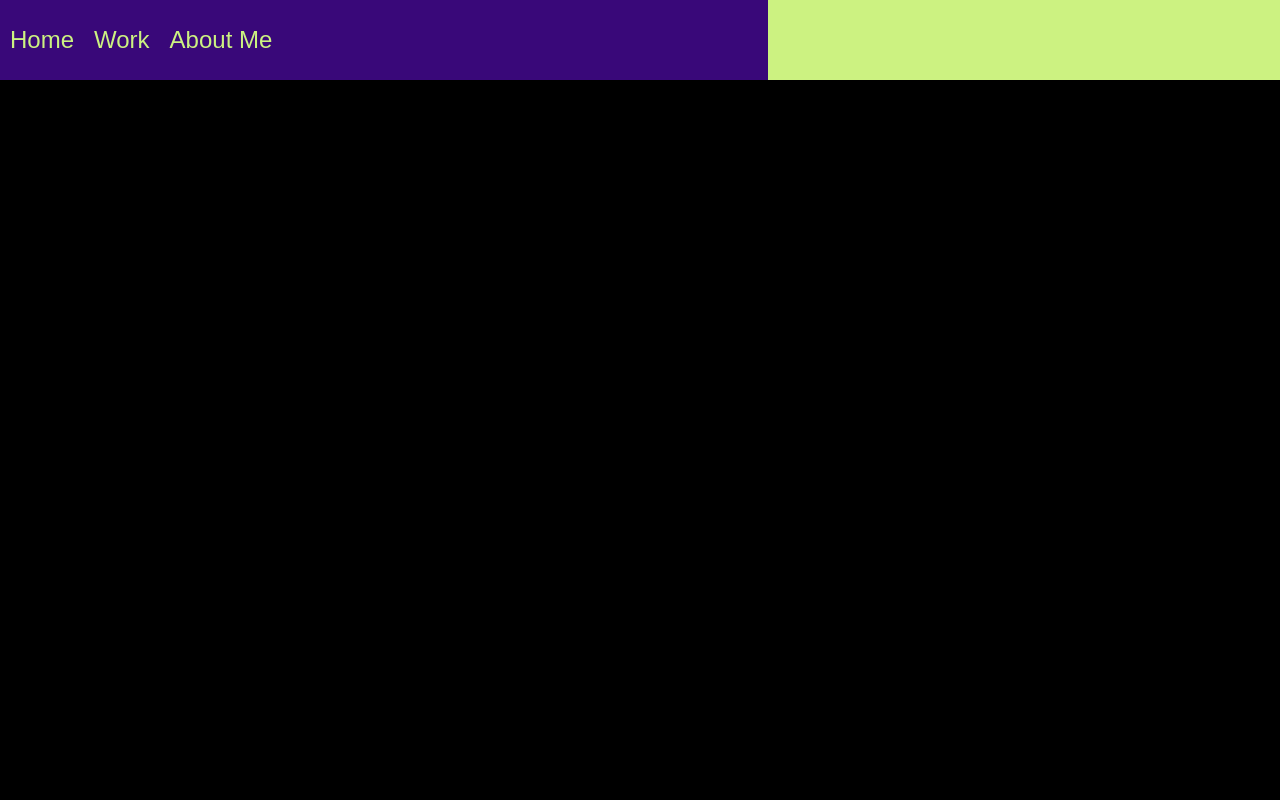
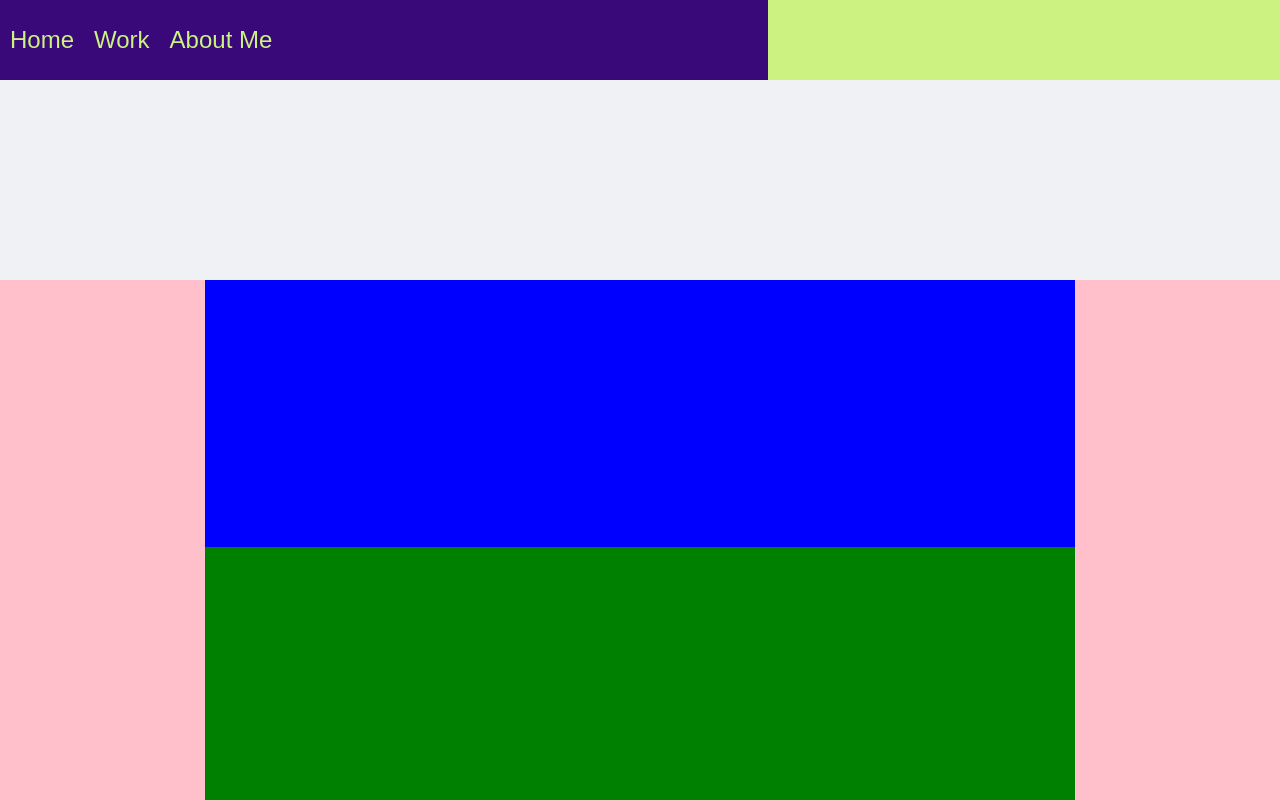
Before and after one commit to Danfirech/dan-portfolio, a React (Create React App) app: page /js in a window 1280 px wide. Shown: the top 800 px of the page. Built offline with nearby package versions, Linux system fonts and the light colour scheme.

Commit message:
added pages

```diff
--- a/src/pages/WorkTypePages/JavascriptPage.js
+++ b/src/pages/WorkTypePages/JavascriptPage.js
@@ -1,18 +1,35 @@
 import React from "react";
 import Navbar from "../../components/NavBar";
-import { WorkPageWhole } from "../../styles/WorkPages.Style";
+import {
+  WorkPageWhole,
+  TextStrip,
+  WorkCenterContainer,
+  WorkLeftContainer,
+  WorkRightContainer,
+  WholePage,
+  WorkBottomContainer,
+  WorkTopContainer,
+  WorkMiddleContainer,
+} from "../../styles/WorkPages.Style";
 
-function AboutMe() {
+function JavascriptPage() {
   return (
     <>
-      <nav>
+      <div>
         <Navbar />
-      </nav>
-      <div>
-        <WorkPageWhole />
+        <TextStrip />
+        <WorkPageWhole>
+          <WorkLeftContainer />
+          <WorkCenterContainer>
+            <WorkTopContainer />
+            <WorkMiddleContainer />
+            <WorkBottomContainer />
+          </WorkCenterContainer>
+          <WorkRightContainer />
+        </WorkPageWhole>
       </div>
     </>
   );
 }
 
-export default AboutMe;
+export default JavascriptPage;
--- a/src/styles/WorkPages.Style.js
+++ b/src/styles/WorkPages.Style.js
@@ -1,7 +1,62 @@
 import styled from "styled-components";
 
+export const WholePage = styled.div`
+  display: flex;
+  height: 100%;
+  width: 100%;
+`;
+
 export const WorkPageWhole = styled.div`
+  display: flex;
+  height: 100%;
+  width: 100%;
+`;
+
+export const TextStrip = styled.div`
+  height: 200px;
+  width: 100%;
+  background-color: #f0f1f4;
+`;
+
+export const WorkLeftContainer = styled.div`
+  display: flex;
+  height: 100vh;
+  width: 16%;
+  background-color: pink;
+`;
+
+export const WorkCenterContainer = styled.div`
+  display: flex;
+  flex-direction: column;
+  height: 100vh;
+  width: 68%;
   background-color: black;
+`;
+
+export const WorkRightContainer = styled.div`
+  display: flex;
   height: 100vh;
-  width: 100vw;
+  width: 16%;
+  background-color: pink;
 `;
+
+export const WorkTopContainer = styled.div`
+  display: flex;
+  height: 33.33%;
+  width: 100%;
+  background-color: blue;
+`;
+
+export const WorkMiddleContainer = styled.div`
+  display: flex;
+  height: 33.33%;
+  width: 100%;
+  background-color: green;
+`;
+
+export const WorkBottomContainer = styled.div`
+  display: flex;
+  height: 33.33%;
+  width: 100%;
+  background-color: blue;
+`;
```
Also changed, not shown: src/pages/WorkTypePages/LandingPage.js (added).
